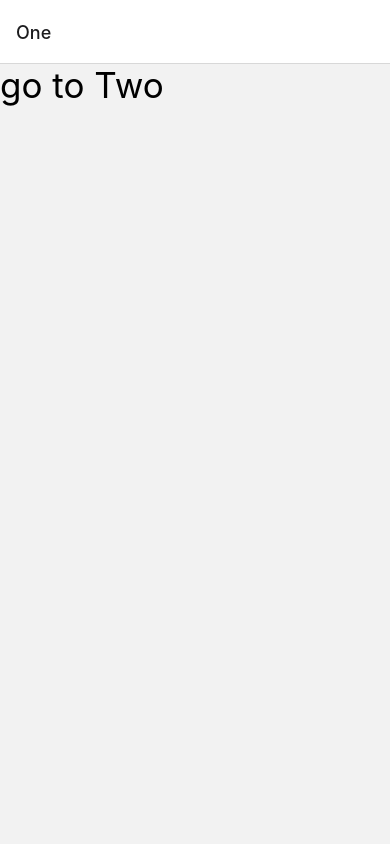
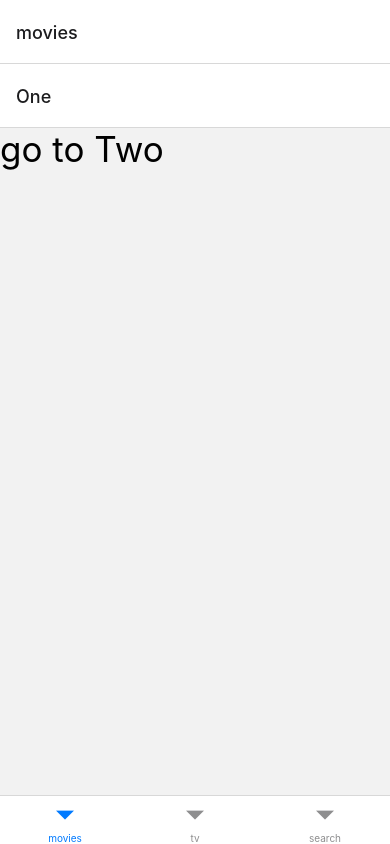
Before and after one commit to Somniumry/RN_basic, a React Native app: screen / in a window 390 px wide. Built offline with nearby package versions, Linux system fonts and the light colour scheme.

Commit message:
탭 네비게이션에서 스택 네비게이션 렌더링

```diff
--- a/App.js
+++ b/App.js
@@ -7,8 +7,8 @@ import Stacks from './navigation/Stacks';
 const App = () => {
   return (
     <NavigationContainer>
-      {/* <Tabs /> */}
-      <Stacks />
+      <Tabs />
+      {/* <Stacks /> */}
     </NavigationContainer>
   );
 };
--- a/navigation/Tabs.js
+++ b/navigation/Tabs.js
@@ -3,6 +3,7 @@ import { createBottomTabNavigator } from '@react-navigation/bottom-tabs';
 import Movie from '../screens/Movie';
 import Search from '../screens/Search';
 import TV from '../screens/TV';
+import Stacks from "./Stacks";
 
 const Tab = createBottomTabNavigator();
 
@@ -10,7 +11,10 @@ const Tab = createBottomTabNavigator();
 const Tabs = () => {
     return (
         <Tab.Navigator>
-            <Tab.Screen name="movies" component={Movie} />
+            {/* 탭 네비게이션 안에(movies) 스택 네비게이션 */}
+            <Tab.Screen name="movies" component={Stacks} />
+
+            {/* 탭 네비게이션 */}
             <Tab.Screen name="tv" component={TV} />
             <Tab.Screen name="search" component={Search} />
         </Tab.Navigator>
```
